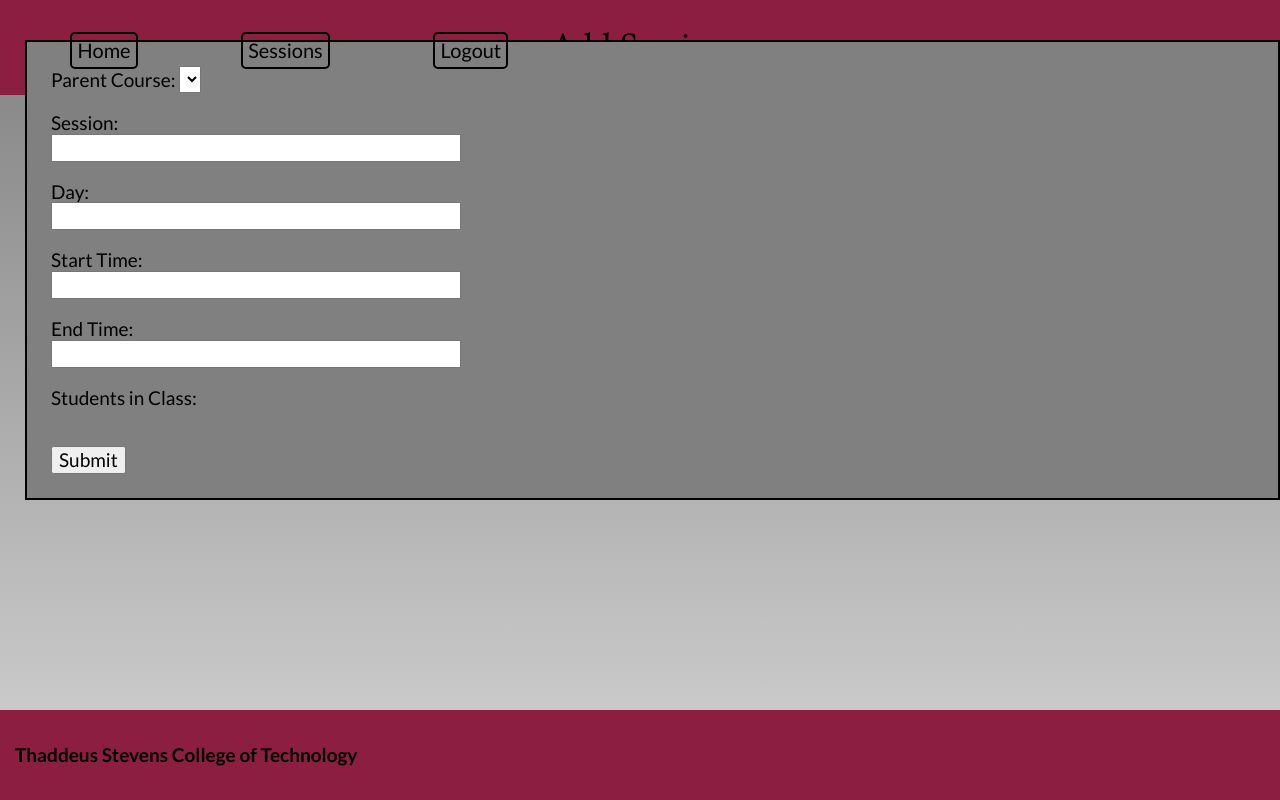
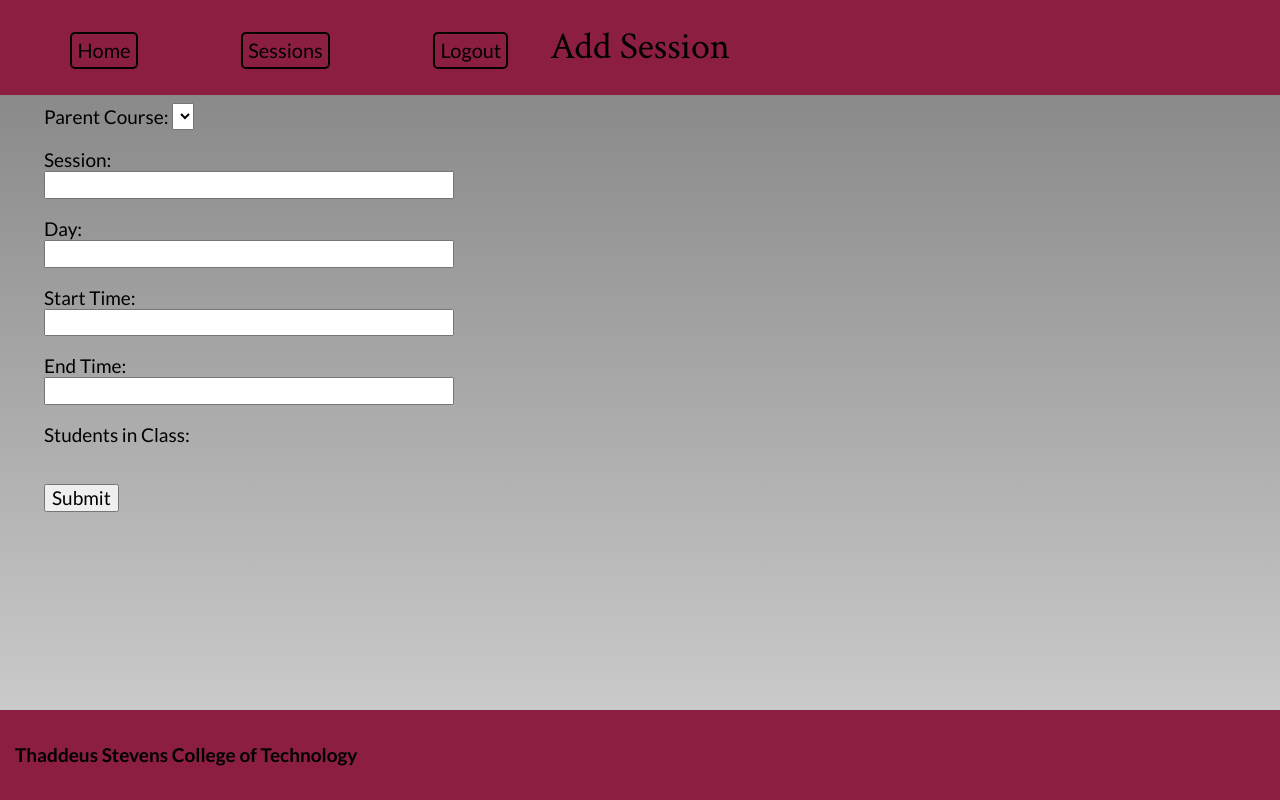
Before and after one commit to jmorris1990/green-portal, a Flask app: template portal/templates/add_session.html in a window 1280 px wide. Run offline with Flask 2, Linux system fonts and the light colour scheme; the template is opened without the code that fills it, so the values that code supplies are empty; some libraries are stand-ins or nearby versions.

Commit message:
finished add sessions css and not working on add courses

```diff
--- a/portal/static/styles.css
+++ b/portal/static/styles.css
@@ -189,6 +189,11 @@ label input {
   margin-bottom: 15px;
 }
 
+.sessionhtml {
+  position: static;
+  margin-top: 75px;
+}
+
 .button {
   border-radius: 5px;
   background-color: #9B1E48;
--- a/portal/templates/add_session.html
+++ b/portal/templates/add_session.html
@@ -6,7 +6,7 @@
 
 {% block content %}
 
-<section class="addsession" >
+<section class="sessionhtml" >
     <form method="POST" id="add_session">
         <label for="course_id">
             Parent Course:
```
